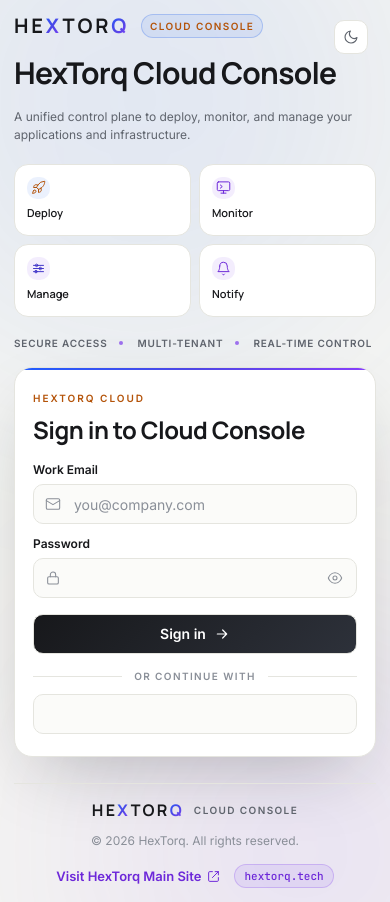
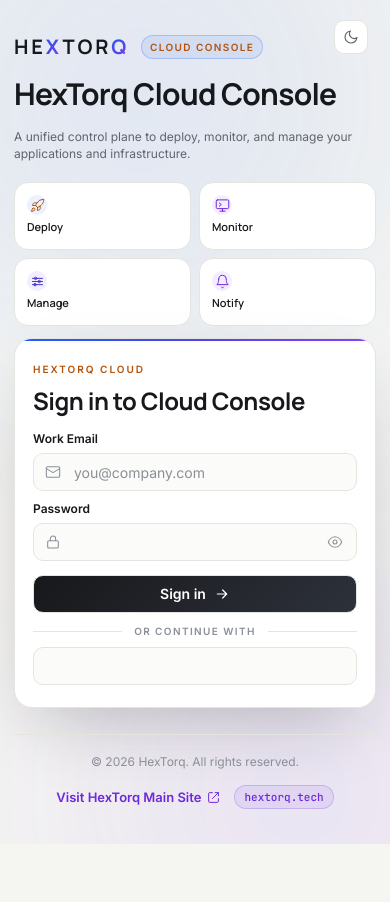
Before and after one commit to HexTorq-Cloud-Console/HexTorq-Cloud-Console-Frontend, a Next.js app: page / in a window 390 px wide. After the commit the page ends 844 px from the top, so only its background shows below. Built offline with nearby package versions, Linux system fonts and the light colour scheme; no server answers.

Commit message:
Trim the last of the mobile login height so it fits one screen

```diff
--- a/app/auth.css
+++ b/app/auth.css
@@ -945,7 +945,7 @@ html:has(.auth-page) {
   }
 
   .auth-shell {
-    gap: 16px;
+    gap: 12px;
   }
 
   .auth-brand {
@@ -958,7 +958,13 @@ html:has(.auth-page) {
   }
 
   .auth-feature {
-    padding: 10px 8px;
+    padding: 8px 6px;
+  }
+
+  .auth-feature__icon {
+    width: 20px;
+    height: 20px;
+    margin-bottom: 4px;
   }
 
   .auth-feature h3 {
@@ -968,11 +974,15 @@ html:has(.auth-page) {
 
   .auth-lede {
     font-size: 12px;
-    line-height: 18px;
+    line-height: 17px;
+  }
+
+  .auth-benefits {
+    display: none;
   }
 
   .auth-card {
-    padding: 16px 16px;
+    padding: 13px 14px;
   }
 
   .auth-sub {
@@ -980,24 +990,24 @@ html:has(.auth-page) {
   }
 
   .auth-form {
-    gap: 12px;
-    margin-top: 16px;
+    gap: 10px;
+    margin-top: 14px;
   }
 
   .auth-input {
-    height: 40px;
+    height: 38px;
   }
 
   .auth-submit {
-    height: 40px;
+    height: 38px;
   }
 
   .auth-divider {
-    margin: 14px 0 10px;
+    margin: 10px 0 8px;
   }
 
   .auth-google {
-    min-height: 40px;
+    min-height: 38px;
   }
 
   .auth-foot {
@@ -1005,9 +1015,13 @@ html:has(.auth-page) {
   }
 
   .auth-footer {
-    gap: 6px;
-    margin-top: 10px;
-    padding-top: 10px;
+    gap: 4px;
+    margin-top: 8px;
+    padding-top: 8px;
+  }
+
+  .auth-footer__brand {
+    display: none;
   }
 
   .auth-footer__description {
```
